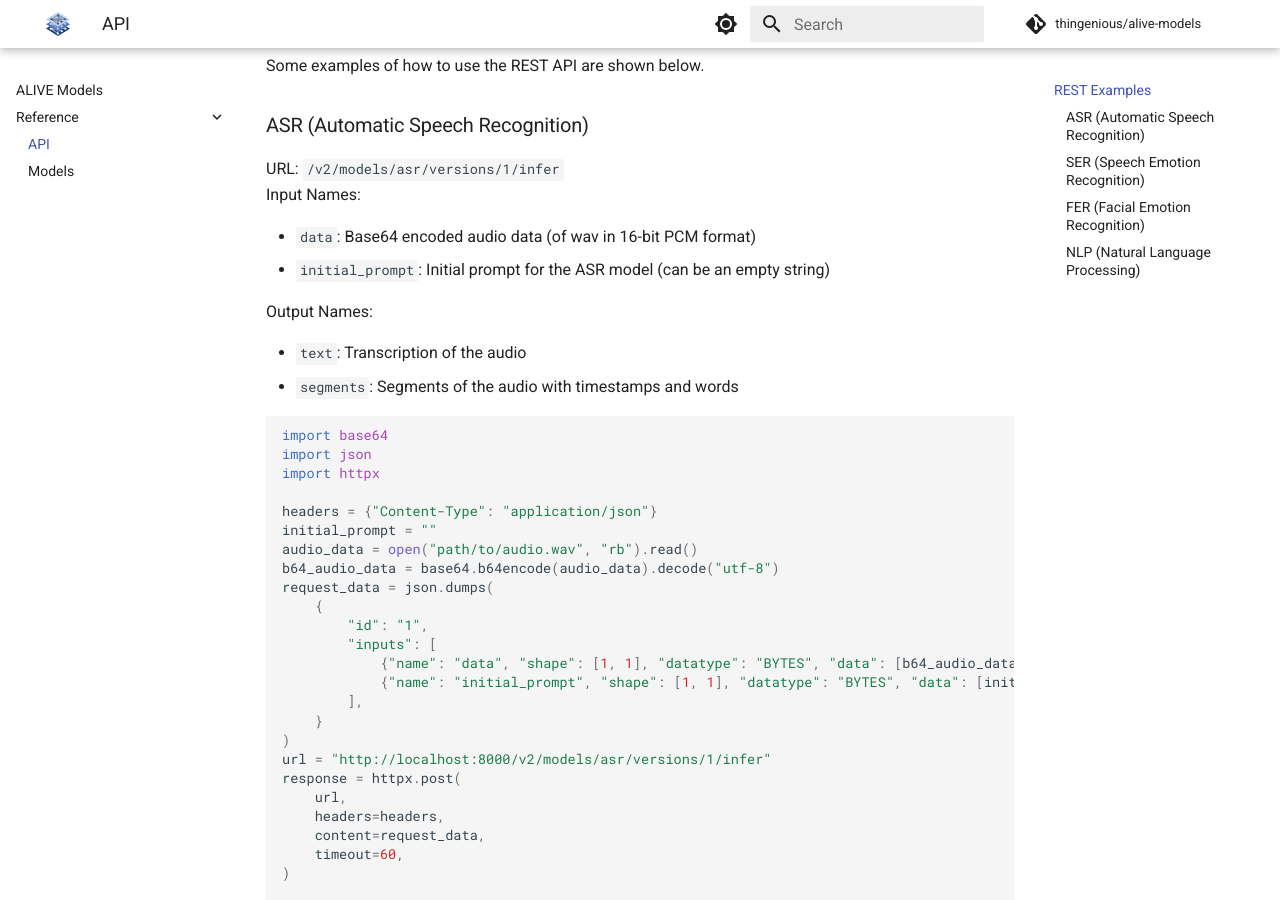
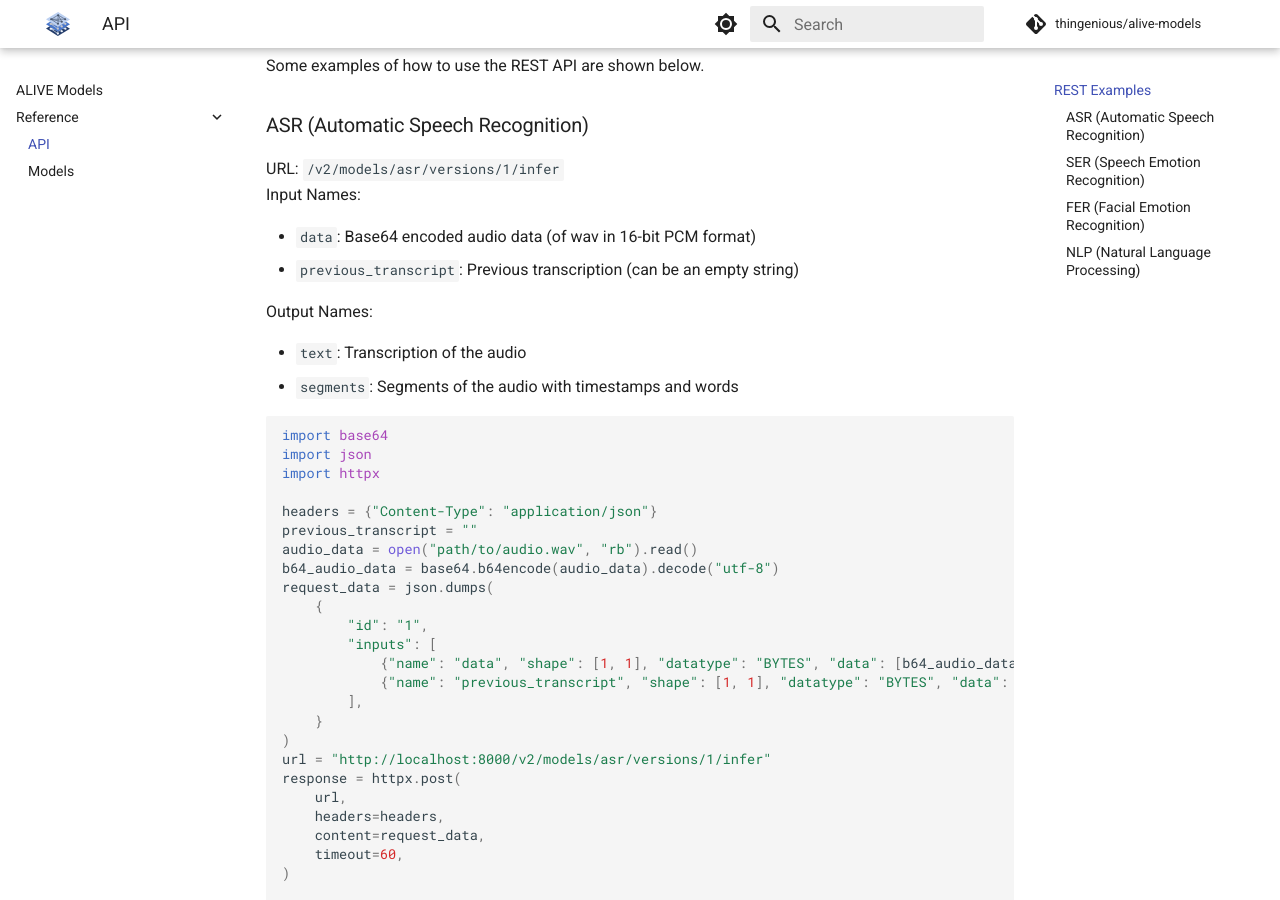
Before and after one commit to thingenious/alive_models, an MkDocs documentation site: the page built from docs/api.md, in a window 1280 px wide and 900 px high, scrolled down 269 px. Built offline with MkDocs 1.6.1 and Material for MkDocs 9.7.7, drawn with Linux system fonts in a browser that asks for light colours; plug-ins that fetch from the network failed and are left out; comment, search, counter and statistics services are not loaded.

Commit message:
asr: change 'initial_prompt' to 'previous_transcript'

```diff
--- a/docs/api.md
+++ b/docs/api.md
@@ -12,7 +12,7 @@ URL: `/v2/models/asr/versions/1/infer`
 Input Names:
 
 - `data`: Base64 encoded audio data (of wav in 16-bit PCM format)
-- `initial_prompt`: Initial prompt for the ASR model (can be an empty string)
+- `previous_transcript`: Previous transcription (can be an empty string)
 
 Output Names:
 
@@ -25,7 +25,7 @@ import json
 import httpx
 
 headers = {"Content-Type": "application/json"}
-initial_prompt = ""
+previous_transcript = ""
 audio_data = open("path/to/audio.wav", "rb").read()
 b64_audio_data = base64.b64encode(audio_data).decode("utf-8")
 request_data = json.dumps(
@@ -33,7 +33,7 @@ request_data = json.dumps(
         "id": "1",
         "inputs": [
             {"name": "data", "shape": [1, 1], "datatype": "BYTES", "data": [b64_audio_data]},
-            {"name": "initial_prompt", "shape": [1, 1], "datatype": "BYTES", "data": [initial_prompt]},
+            {"name": "previous_transcript", "shape": [1, 1], "datatype": "BYTES", "data": [previous_transcript]},
         ],
     }
 )
```
Also changed, not shown: 2 other files.
